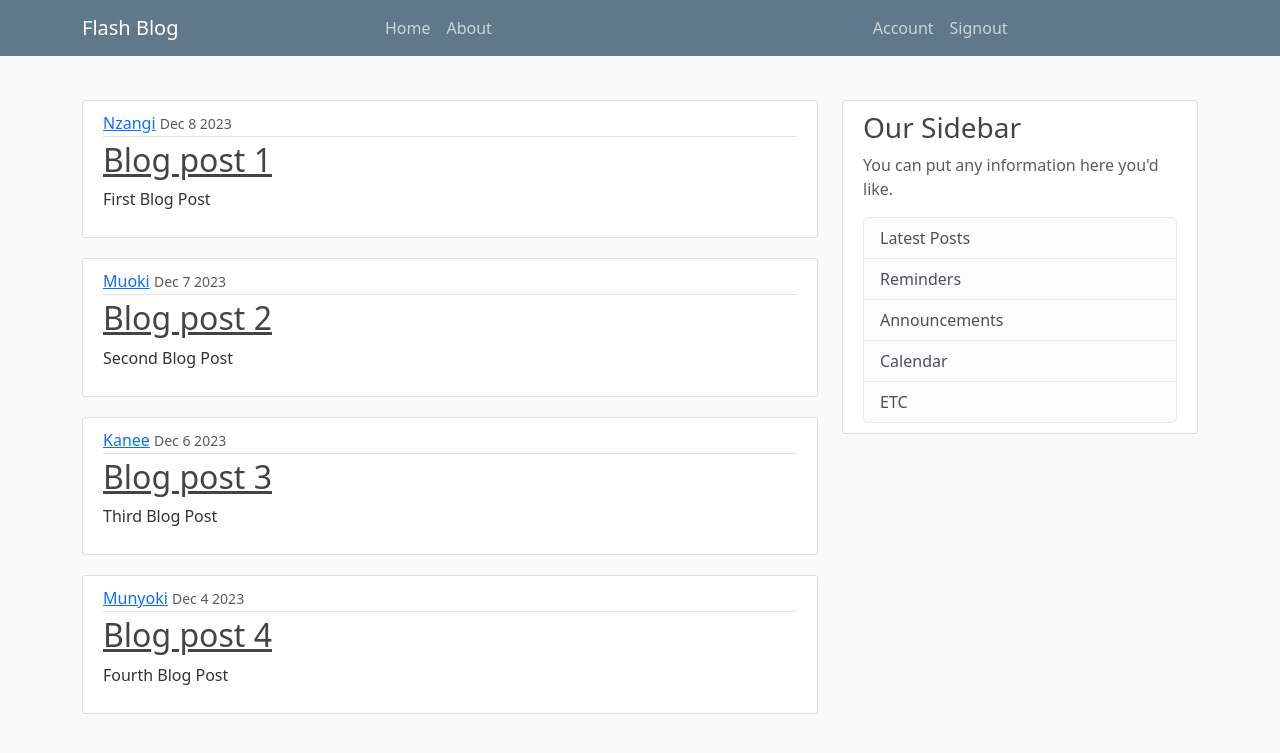
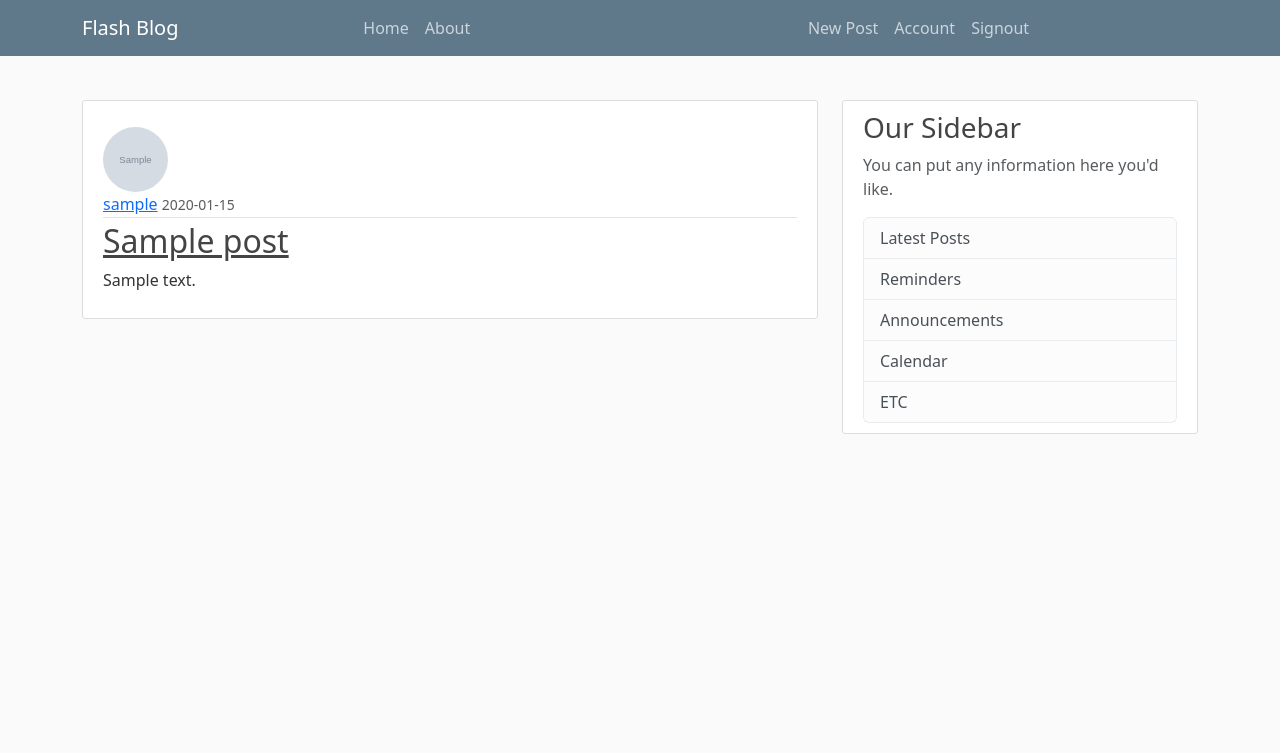
Before and after one commit to nzangi/Blog-Flask-Project, a Flask app: page / in a window 1280 px wide. Shown: the top 753 px of the page. Run offline with Flask 3, Linux system fonts and the light colour scheme; a user stored in the database is signed in; tables that the repository leaves empty hold one stand-in row (values such as "Sample post"); grey boxes marked "Sample" are stand-in pictures.

Commit message:
Working on posting  posts on your timeline

```diff
--- a/flaskblog/routes.py
+++ b/flaskblog/routes.py
@@ -1,42 +1,43 @@
 from flask import redirect, flash, render_template, url_for, request
-from flaskblog.forms import SignUpForm, SignInForm, UpdateAccountForm
+from flaskblog.forms import SignUpForm, SignInForm, UpdateAccountForm, PostForm
 from flaskblog.models import User, Post
 from flaskblog import app, bcrypt, db
 from flask_login import login_user, current_user, logout_user, login_required
 import secrets, os
 from PIL import Image
 
-posts = [
-    {
-        'author': 'Nzangi',
-        'title': 'Blog post 1',
-        'content': 'First Blog Post',
-        'date': 'Dec 8 2023'
-    },
-    {
-        'author': 'Muoki',
-        'title': 'Blog post 2',
-        'content': 'Second Blog Post',
-        'date': 'Dec 7 2023'
-    },
-    {
-        'author': 'Kanee',
-        'title': 'Blog post 3',
-        'content': 'Third Blog Post',
-        'date': 'Dec 6 2023'
-    },
-    {
-        'author': 'Munyoki',
-        'title': 'Blog post 4',
-        'content': 'Fourth Blog Post',
-        'date': 'Dec 4 2023'
-    }
-]
+# posts = [
+#     {
+#         'author': 'Nzangi',
+#         'title': 'Blog post 1',
+#         'content': 'First Blog Post',
+#         'date': 'Dec 8 2023'
+#     },
+#     {
+#         'author': 'Muoki',
+#         'title': 'Blog post 2',
+#         'content': 'Second Blog Post',
+#         'date': 'Dec 7 2023'
+#     },
+#     {
+#         'author': 'Kanee',
+#         'title': 'Blog post 3',
+#         'content': 'Third Blog Post',
+#         'date': 'Dec 6 2023'
+#     },
+#     {
+#         'author': 'Munyoki',
+#         'title': 'Blog post 4',
+#         'content': 'Fourth Blog Post',
+#         'date': 'Dec 4 2023'
+#     }
+# ]
 
 
 @app.route("/")
 @app.route("/home")
 def home():
+    posts = Post.query.all()
     return render_template("home.html", posts=posts)
 
 
@@ -84,20 +85,19 @@ def signout():
     logout_user()
     return redirect(url_for('signin'))
 
+
 def save_picture(form_picture):
     random_hex = secrets.token_hex(8)
     _, file_extsnsion = os.path.splitext(form_picture.filename)
-    picture_filename= random_hex + file_extsnsion
-    picture_path = os.path.join(app.root_path,'static/profile_images',picture_filename)
+    picture_filename = random_hex + file_extsnsion
+    picture_path = os.path.join(app.root_path, 'static/profile_images', picture_filename)
     output_size = (125, 125)
     image = Image.open(form_picture)
     image.thumbnail(output_size)
     image.save(picture_path)
 
+    return picture_filename
 
-
-
-    return picture_filename
 
 @app.route("/account", methods=['GET', 'POST'])
 @login_required
@@ -105,7 +105,7 @@ def account():
     form = UpdateAccountForm()
     if form.validate_on_submit():
         if form.picture.data:
-            picture_file= save_picture(form.picture.data)
+            picture_file = save_picture(form.picture.data)
             current_user.image_file = picture_file
         current_user.username = form.username.data
         current_user.email = form.email.data
@@ -118,3 +118,17 @@ def account():
 
     image_file = url_for('static', filename='profile_images/' + current_user.image_file)
     return render_template('account.html', title="Account", image_file=image_file, form=form)
+
+
+@app.route("/post/new", methods=['GET', 'POST'])
+@login_required
+def new_post():
+    form = PostForm()
+    if form.validate_on_submit():
+        post = Post(title=form.title.data,post_content=form.content.data,author=current_user)
+        db.session.add(post)
+        db.session.commit()
+        flash("Your Post has been created!")
+        return redirect(url_for('home'))
+
+    return render_template('new_post.html', title="New Post", form=form)
--- a/flaskblog/templates/base.html
+++ b/flaskblog/templates/base.html
@@ -26,6 +26,7 @@
 
                 <div class="navbar-nav">
                     {%  if current_user.is_authenticated %}
+                        <a class="nav-item nav-link " href="{{ url_for('new_post') }}">New Post</a>
                         <a class="nav-item nav-link " href="{{ url_for('account') }}">Account</a>
                         <a class="nav-item nav-link " href="{{ url_for('signout') }}">Signout</a>
                     {% else %}
--- a/flaskblog/templates/home.html
+++ b/flaskblog/templates/home.html
@@ -3,13 +3,14 @@
 {% block content %}
     {% for post in posts %}
         <article class="media content-section">
+            <img class="rounded-circle article-img" src="{{ url_for('static', filename='profile_images/' + post.author.image_file) }}">
             <div class="media-body">
                 <div class="article-metadata">
-                    <a class="mr-2" href="#">{{ post.author }}</a>
-                    <small class="text-muted">{{ post.date }}</small>
+                    <a class="mr-2" href="#">{{ post.author.username }}</a>
+                    <small class="text-muted">{{ post.date_posted.strftime('%Y-%m-%d') }}</small>
                 </div>
                 <h2><a class="article-title" href="#">{{ post.title }}</a></h2>
-                <p class="article-content">{{ post.content }}</p>
+                <p class="article-content">{{ post.post_content }}</p>
             </div>
         </article>
     {% endfor %}
```
Also changed, not shown: flaskblog/forms.py (+10 -4 lines), flaskblog/templates/new_post.html (added, +45 -0 lines).
